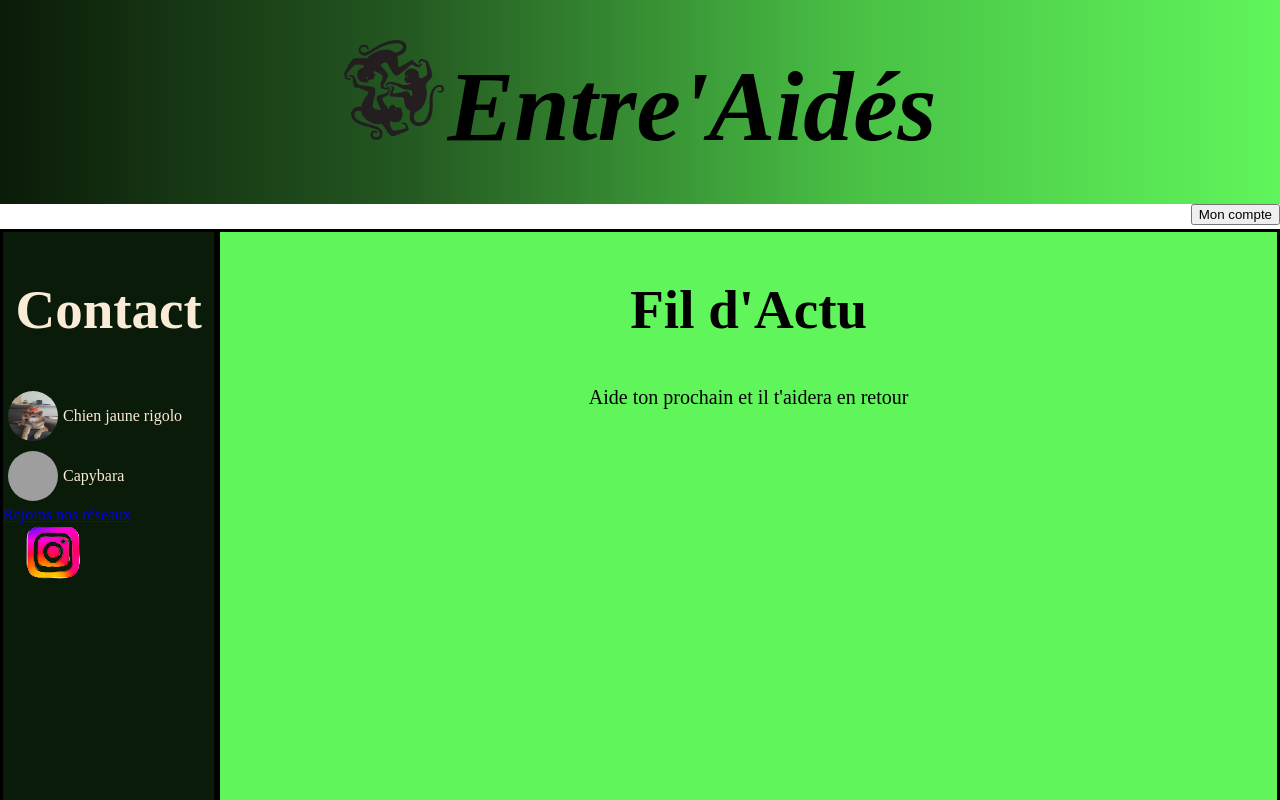
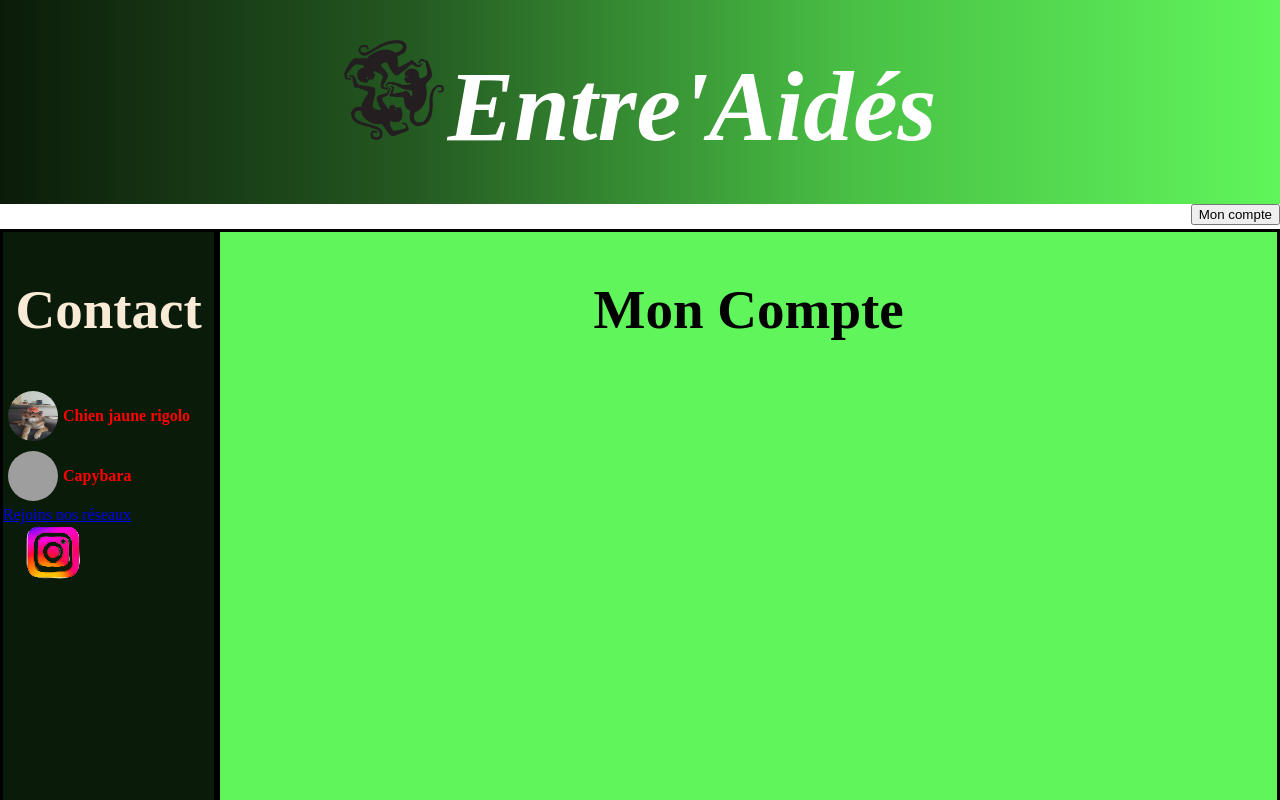
Before and after one commit to Tatchi-Lilian-Restart/Landing-page, a plain HTML site: page index.html in a window 1280 px wide. Both pictures are taken after a click on the button "Mon compte". Shown: the top 800 px of the page. Drawn offline with Linux system fonts and the light colour scheme; grey boxes are pictures that could not be loaded.

Commit message:
Add files via upload

```diff
--- a/index.html
+++ b/index.html
@@ -11,11 +11,11 @@
     <div>
         <header>
         <img src="lestroissoces.png">
-        <h1> Entre'Aidés</h1>
+        <h1 id="titre"> Entre'Aidés</h1>
         </header>
     </div>
     <div class="compte-container">
-        <button class="compte">Mon compte</button>
+        <button id="compte">Mon compte</button>
     </div>
     <div class="main-container">
 
@@ -34,11 +34,12 @@
                 <img src="logoinstagram.png">
             </div>
         </div>
-        <div class="content-container">
+        <div id="content" class="content-container">
             <h2 class="titre-content">Fil d'Actu</h2>
-                <p class="content">Aide ton prochain et il t'aidera en retour</p>
+                <p class="content">"Aide ton prochain et il t'aidera en retour"</p>
+                <p>Entre'Aidés est le réseau social ayant l'ambition d'être le plus grand centre de coopération entre professionel ou particulier</p>
         </div>
     </div>
-
+    <script src="main.js"></script>
 </body>
 </html>
--- /dev/null
+++ b/main.js
@@ -0,0 +1,26 @@
+//Sélectionner un élément - Modifier le style d’un élément en JS
+let titre_element = document.getElementById("titre");
+titre_element.style.color = "white"
+
+//Sélectionner plusieurs éléments puis faire une boucle pour modifier chaque élément
+let contact_elements = document.querySelectorAll("div.contact-container > div.image-container");
+contact_elements.forEach(element =>
+    {
+    element.style.color ="red"
+    element.style.fontWeight ="bold"
+    })
+
+/*
+Ecouter un évènement
+Insérer du contenu ou remplacer le contenu en JS
+Modifier, supprimer, ou ajouter une class en JS
+Réagir à un évènement
+*/
+let compte_element = document.getElementById("compte");
+compte_element.addEventListener("click", (Event) => {
+    console.log("my account clicked")
+    let content_element = document.getElementById("content");
+    content_element.innerHTML = '<h2 id="mon_compte_titre">Mon Compte</h2>'
+    let account_title_element = document.getElementById("mon_compte_titre");
+    account_title_element.classList.add("titre-content")
+})
--- a/style.css
+++ b/style.css
@@ -30,7 +30,7 @@ header img{
     margin:0 ;
 
 }
-.compte{
+#compte{
     float: right;
 }
 .main-container{
@@ -76,5 +76,10 @@ header img{
 }
 .content{
     text-align: center;
-    font-size: 20px;
+    font-size: 35px;
 }
+@media (max-width:600) {
+    header{
+      font-size: 50px;
+    }
+  }
```
